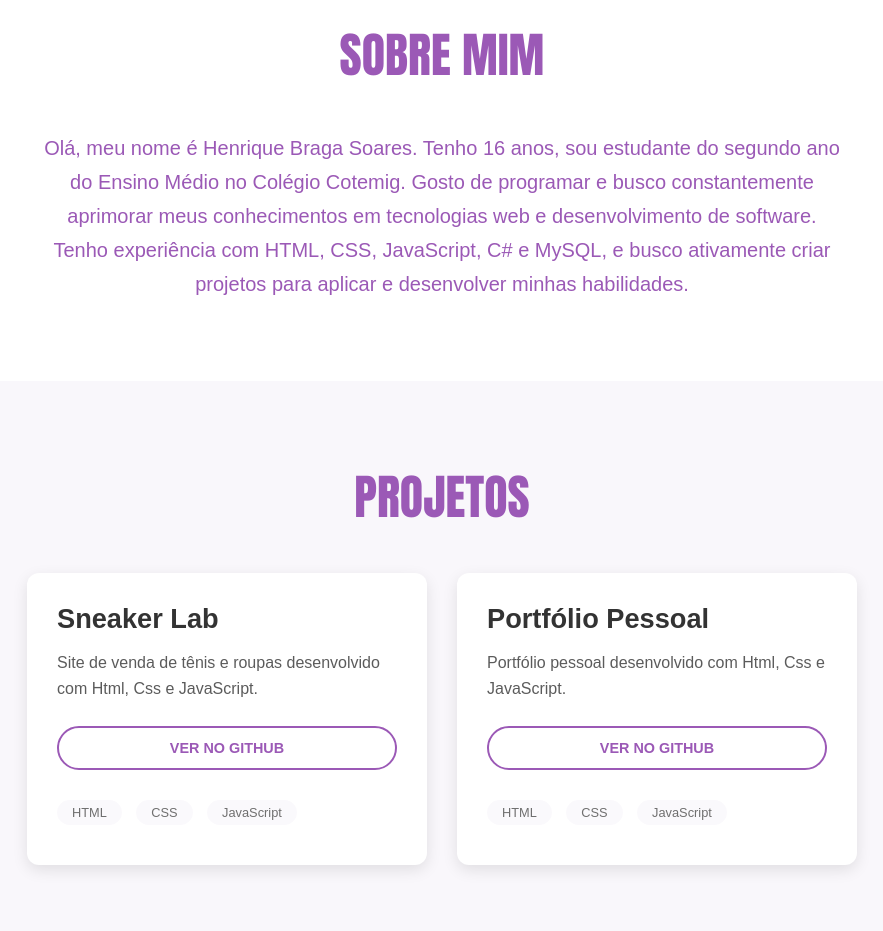
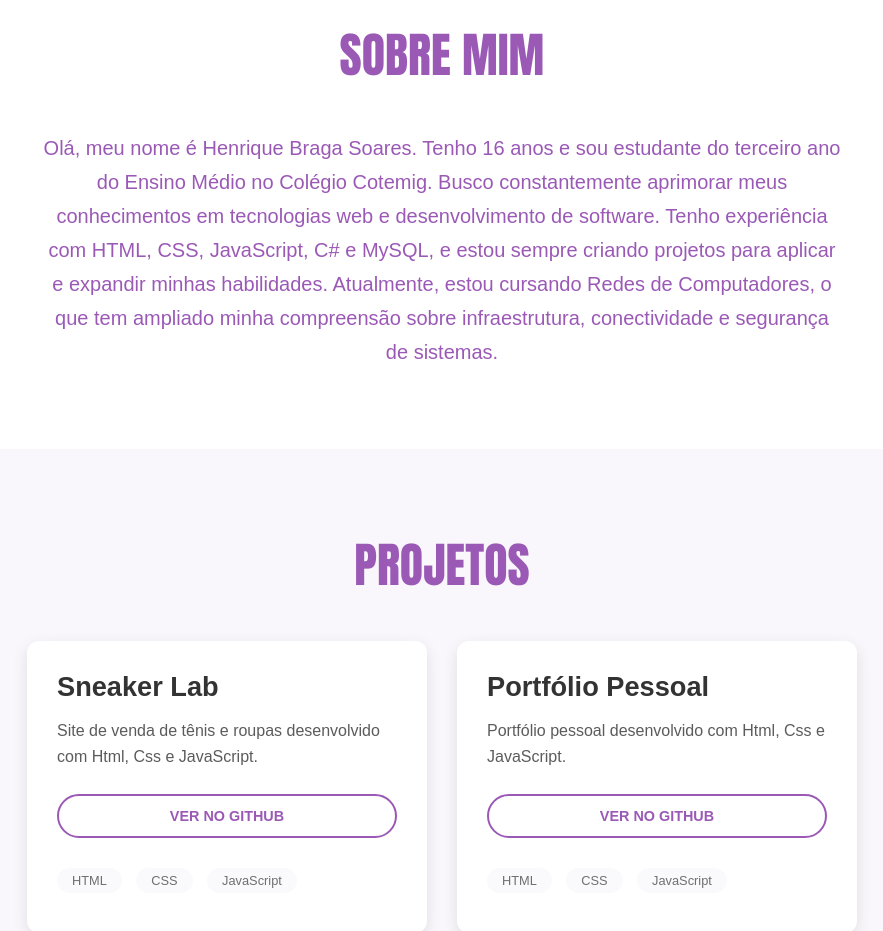
Before and after one commit to HenriquebSoares/Portf-lio-pessoal-Henrique-Soares, a plain HTML site: page index.html in a window 1280 px wide. Shown: the part 780-1711 px from the top of the page, without its empty margins (198-1081 px from the left). Drawn offline with nearby package versions, Linux system fonts and the light colour scheme; a web font is replaced by a local one.

Commit message:
index.html

```diff
--- a/index.html
+++ b/index.html
@@ -72,10 +72,10 @@
 
             <div class="about-content">
                 <p>
-                    Olá, meu nome é Henrique Braga Soares. Tenho 16 anos, sou estudante do segundo ano do Ensino Médio
-                    no Colégio Cotemig. Gosto de programar e busco constantemente aprimorar meus conhecimentos em
-                    tecnologias web e desenvolvimento de software. Tenho experiência com HTML, CSS, JavaScript, C# e
-                    MySQL, e busco ativamente criar projetos para aplicar e desenvolver minhas habilidades.
+                   Olá, meu nome é Henrique Braga Soares.
+                    Tenho 16 anos e sou estudante do terceiro ano do Ensino Médio no Colégio Cotemig.
+                    Busco constantemente aprimorar meus conhecimentos em tecnologias web e desenvolvimento de software.
+                Tenho experiência com HTML, CSS, JavaScript, C# e MySQL, e estou sempre criando projetos para aplicar e expandir minhas habilidades. Atualmente, estou cursando Redes de Computadores, o que tem ampliado minha compreensão sobre infraestrutura, conectividade e segurança de sistemas.
                 </p>
             </div>
         </section>
```
